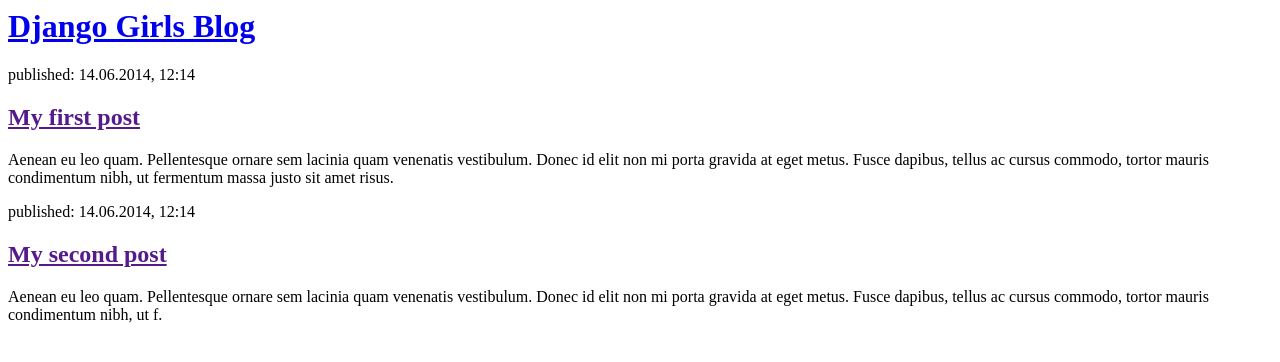
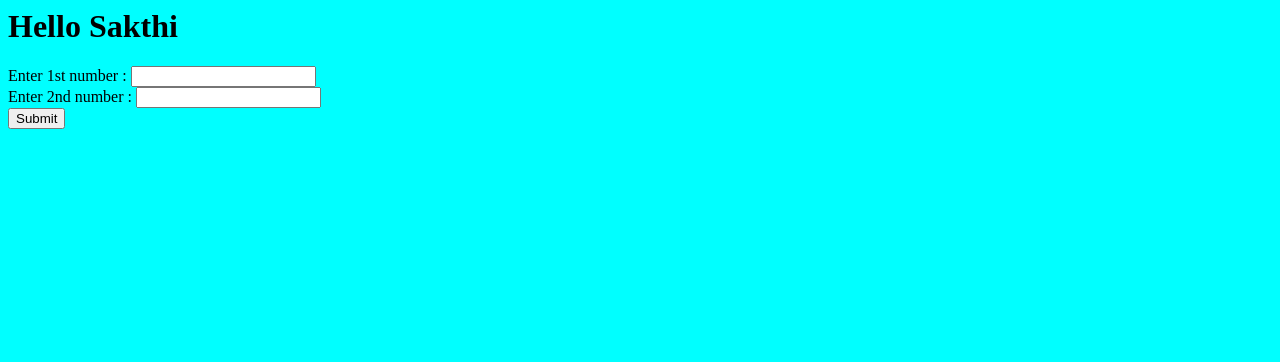
Before and after one commit to Sakthieswaran-tech/my-first-blog, a Django app: page / in a window 1280 px wide. Shown: the top 362 px of the page. Run offline with Django 3.2, Linux system fonts and the light colour scheme.

Commit message:
added all

```diff
--- /dev/null
+++ b/blog/templates/blog/base.html
@@ -0,0 +1,9 @@
+<html>
+<head><title>Document</title></head>
+<body bgcolor="cyan">
+{% block content %}
+
+
+{% endblock %}
+</body>
+</html>
--- a/blog/templates/blog/post_list.html
+++ b/blog/templates/blog/post_list.html
@@ -1,22 +1,10 @@
-<html>
-    <head>
-        <title>Django Girls blog</title>
-    </head>
-    <body>
-        <div>
-            <h1><a href="/">Django Girls Blog</a></h1>
-        </div>
-
-        <div>
-            <p>published: 14.06.2014, 12:14</p>
-            <h2><a href="">My first post</a></h2>
-            <p>Aenean eu leo quam. Pellentesque ornare sem lacinia quam venenatis vestibulum. Donec id elit non mi porta gravida at eget metus. Fusce dapibus, tellus ac cursus commodo, tortor mauris condimentum nibh, ut fermentum massa justo sit amet risus.</p>
-        </div>
-
-        <div>
-            <p>published: 14.06.2014, 12:14</p>
-            <h2><a href="">My second post</a></h2>
-            <p>Aenean eu leo quam. Pellentesque ornare sem lacinia quam venenatis vestibulum. Donec id elit non mi porta gravida at eget metus. Fusce dapibus, tellus ac cursus commodo, tortor mauris condimentum nibh, ut f.</p>
-        </div>
-    </body>
-</html>
+{% extends 'blog/base.html' %}
+{% block content %}
+<h1>Hello {{name}}</h1>
+<form action = "add" method = 'POST'>
+{% csrf_token %}
+	Enter 1st number : <input type = "text" name = "num1"><br>
+	Enter 2nd number : <input type = "text" name = "num2"><br>
+	<input type = "submit">
+</form>
+{% endblock %}
--- /dev/null
+++ b/blog/templates/blog/result.html
@@ -0,0 +1,4 @@
+{% extends 'blog/base.html' %}
+{% block content %}
+Result..:{{result}}
+{% endblock %}
--- a/blog/urls.py
+++ b/blog/urls.py
@@ -2,4 +2,4 @@
 from . import views
 urlpatterns = [
 	path('',views.post_list,name='post_list'),
-	]
+	path('add',views.add,name='add')]
--- a/blog/views.py
+++ b/blog/views.py
@@ -1,4 +1,16 @@
 from django.shortcuts import render
+from django.http import HttpResponse
+from .models import Post
+from django.http import HttpResponse
 def post_list(request):
-	return render(request,'blog/post_list.html',{})
+   return render(request,'blog/post_list.html',{'name':'Sakthi'})
+def add(request):
+      # if request.method=='post':
+      #    form = ContactForm(request.POST)
+      #    if form.is_valid():
+   val1 = int(request.POST['num1'])
+   val2 = int(request.POST['num2'])
+   res = val1+val2
+   return render(request,'blog/result.html',{'result':res})
+
 # Create your views here.
```
